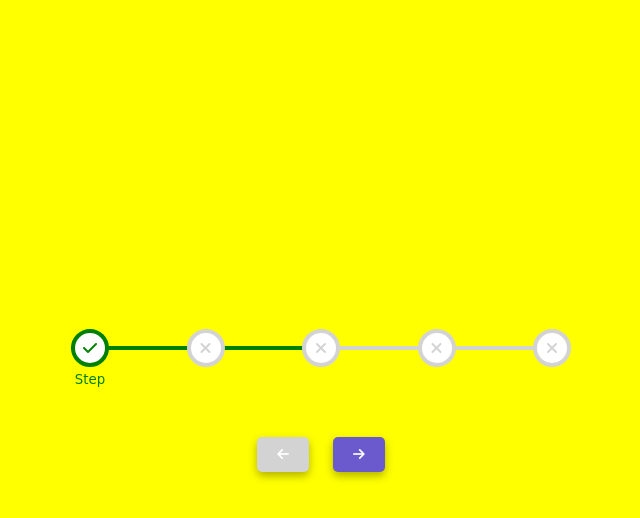
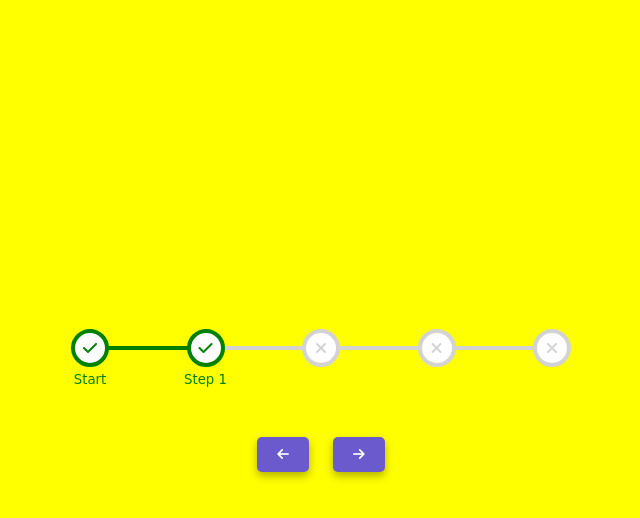
Before and after one commit to amol410/Progress-Project, a plain HTML site: page index.html in a window 1280 px wide. Both pictures are taken after a click on the button 677 px from the left and 454 px from the top of the page. Shown: the whole page, without its empty margins (319-959 px from the left). Drawn offline with Linux system fonts and the light colour scheme.

Commit message:
last commit

```diff
--- a/index.html
+++ b/index.html
@@ -20,7 +20,7 @@
         <hr class="progress-bar-front" />
         <div class="step checked">
           <i class="fa-solid fa-check"></i>
-          <small>Step</small>
+          <small>Start</small>
         </div>
         <div class="step">
           <i class="fa-solid fa-xmark"></i>
@@ -42,5 +42,6 @@
         <i class="fa-solid fa-arrow-right"></i>
       </button>
     </div>
+    <script src="index.js"></script>
   </body>
 </html>
--- a/index.js
+++ b/index.js
@@ -0,0 +1,60 @@
+let nextEl = document.querySelector("#next");
+
+let prevEl = document.querySelector("#prev");
+
+let stepsEl = document.querySelectorAll(".step");
+
+let progressEl = document.querySelector(".progress-bar-front");
+
+let currentChecked = 1;
+
+nextEl.addEventListener("click", () => {
+  currentChecked++;
+  if (currentChecked > stepsEl.length) {
+    currentChecked = stepsEl.length;
+  }
+  updateStepProgress();
+});
+
+prevEl.addEventListener("click", () => {
+  currentChecked--;
+  if (currentChecked < 1) {
+    currentChecked = 1;
+  }
+  updateStepProgress();
+});
+
+function updateStepProgress() {
+  stepsEl.forEach((stepEl, idx) => {
+    if (idx < currentChecked) {
+      stepEl.classList.add("checked");
+      stepEl.innerHTML = `
+          <i class="fas fa-check"></i>
+          <small>${
+            idx === 0
+              ? "Start"
+              : idx === stepsEl.length - 1
+              ? "Final"
+              : "Step " + idx
+          }</small>
+          `;
+    } else {
+      stepEl.classList.remove("checked");
+      stepEl.innerHTML = `<i class="fa-solid fa-xmark"></i>`;
+    }
+  });
+
+  let checkNumber = document.querySelectorAll(".checked");
+
+  progressEl.style.width =
+    ((checkNumber.length - 1) / (stepsEl.length - 1)) * 100 + "%";
+
+  if (currentChecked === 1) {
+    prevEl.disabled = true;
+  } else if (currentChecked === stepsEl.length) {
+    nextEl.disabled = true;
+  } else {
+    prevEl.disabled = false;
+    nextEl.disabled = false;
+  }
+}
--- a/style.css
+++ b/style.css
@@ -32,13 +32,14 @@ body {
 .progress-bar-front {
   position: absolute;
   height: 4px;
-  width: 50%;
+  width: 0%;
   background-color: green;
   border: none;
   z-index: -1;
   margin: 0;
   top: 50%;
   transform: translateY(-50%);
+  transition: 0.5s linear width;
 }
 
 .step {
@@ -57,6 +58,8 @@ body {
   color: green;
   border-color: green;
   font-family: cursive;
+  transition: all 0.5s linear;
+  transition-delay: 0.4s;
 }
 
 .step.checked small {
```
